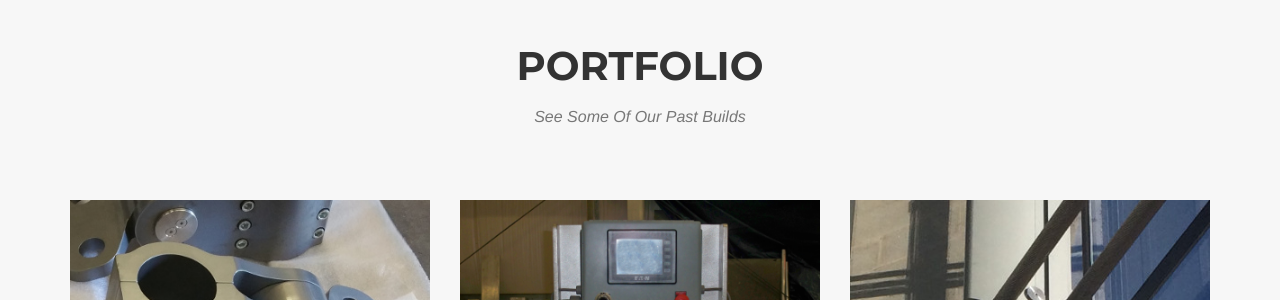
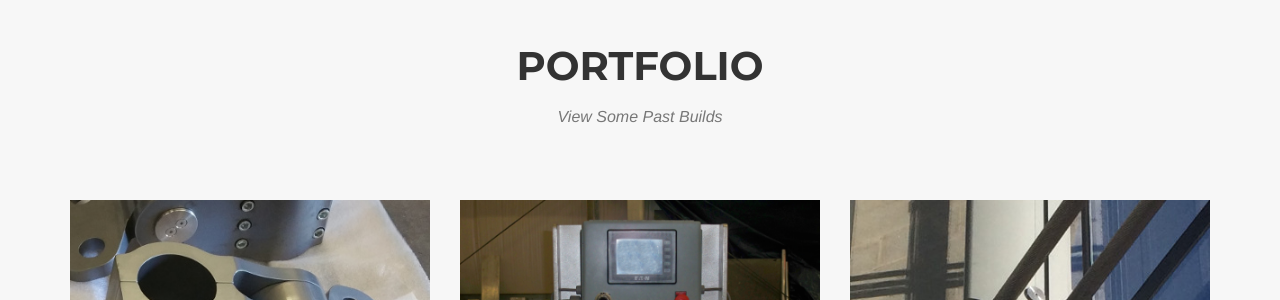
Before and after one commit to Precision-Tech/Precision-Tech.github.io, a Jekyll site: the page built from index.html, in a window 1280 px wide and 900 px high, scrolled down 1485 px. Shown: the part 152-452 px from the top of the window. Built offline with Jekyll 4.4.1, drawn with Linux system fonts in a browser that asks for light colours; some web fonts are replaced.

Commit message:
updated wording for portfolio

```diff
--- a/_includes/portfolio_grid.html
+++ b/_includes/portfolio_grid.html
@@ -4,7 +4,7 @@
             <div class="row">
                 <div class="col-lg-12 text-center">
                     <h2 class="section-heading">Portfolio</h2>
-                    <h3 class="section-subheading text-muted">See Some Of Our Past Builds</h3>
+                    <h3 class="section-subheading text-muted">View Some Past Builds</h3>
                 </div>
             </div>
             <div class="row">
```
